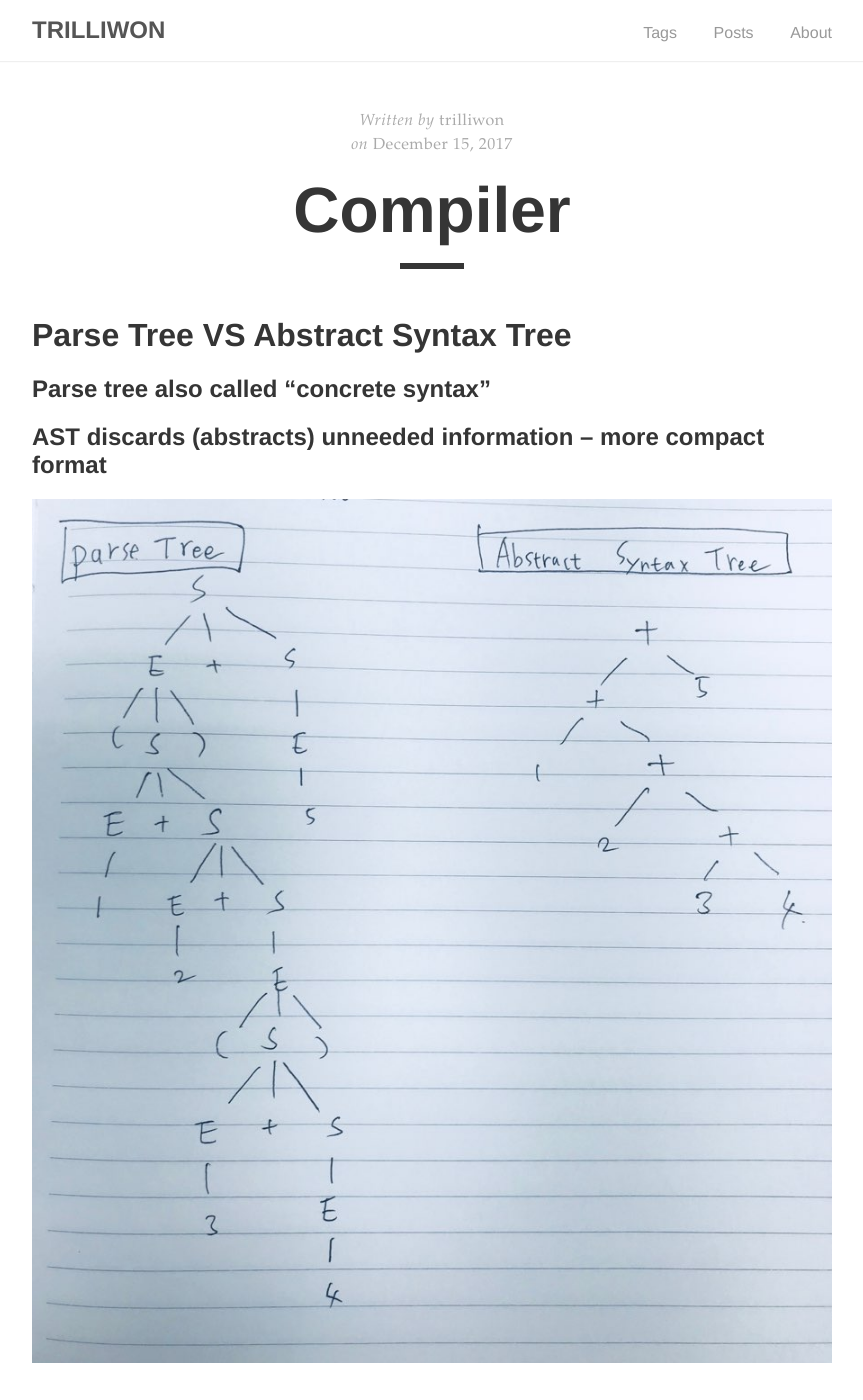
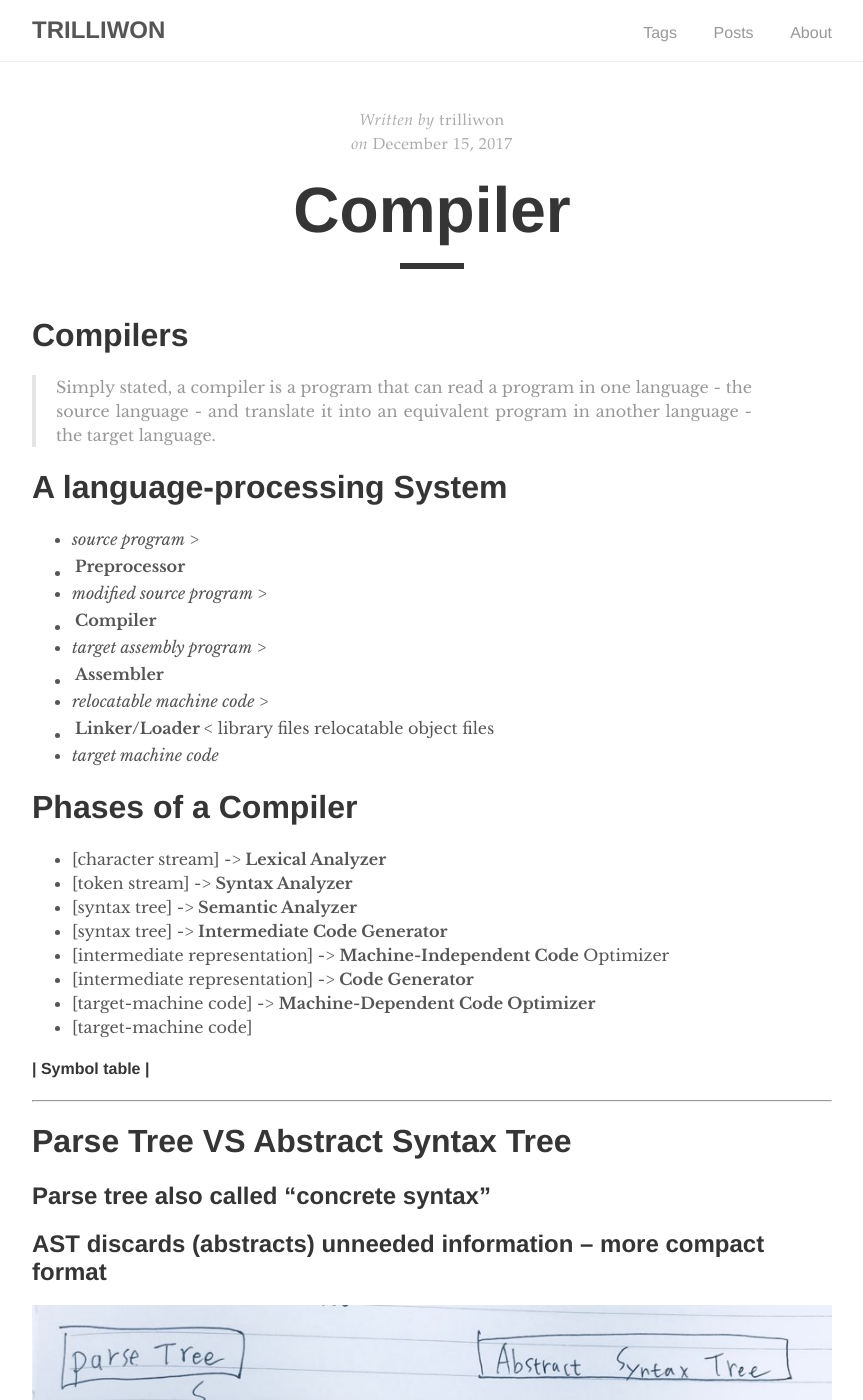
Before and after one commit to trilliwon/ABL, a Jekyll site: the page built from _posts/2017-12-15-compiler.md, in a window 1280 px wide and 1400 px high. Shown: the whole window, without its empty margins (208-1071 px from the left). Built offline with Jekyll 4.4.1, drawn with Linux system fonts in a browser that asks for light colours; nearby versions of some CDN libraries.

Commit message:
Mon Jan 22 23:04:45 KST 2018

```diff
--- a/_posts/2017-12-15-compiler.md
+++ b/_posts/2017-12-15-compiler.md
@@ -3,6 +3,35 @@ layout: post
 title:  "Compiler"
 date:   2017-12-15 21:40:00 +0900
 tag: [Compiler]
+---
+
+# Compilers
+
+> Simply stated, a compiler is a program that can read a program in one language - the source language - and translate it into an equivalent program in another language - the target language.
+
+# A language-processing System
+  - _source program_ >
+  - | **Preprocessor** |
+  - _modified source program_ >
+  - | **Compiler** |
+  - _target assembly program_ >
+  - | **Assembler** |
+  - _relocatable machine code_ >
+  - | **Linker/Loader** | < library files relocatable object files
+  - _target machine code_
+
+# Phases of a Compiler
+  - [character stream] -> **Lexical Analyzer**
+  - [token stream] -> **Syntax Analyzer**
+  - [syntax tree] -> **Semantic Analyzer**
+  - [syntax tree] -> **Intermediate Code Generator**
+  - [intermediate representation] -> **Machine-Independent Code** Optimizer
+  - [intermediate representation] -> **Code Generator**
+  - [target-machine code] -> **Machine-Dependent Code Optimizer**
+  - [target-machine code]
+
+#### | Symbol table |
+
 ---
 
 # Parse Tree VS Abstract Syntax Tree
```
